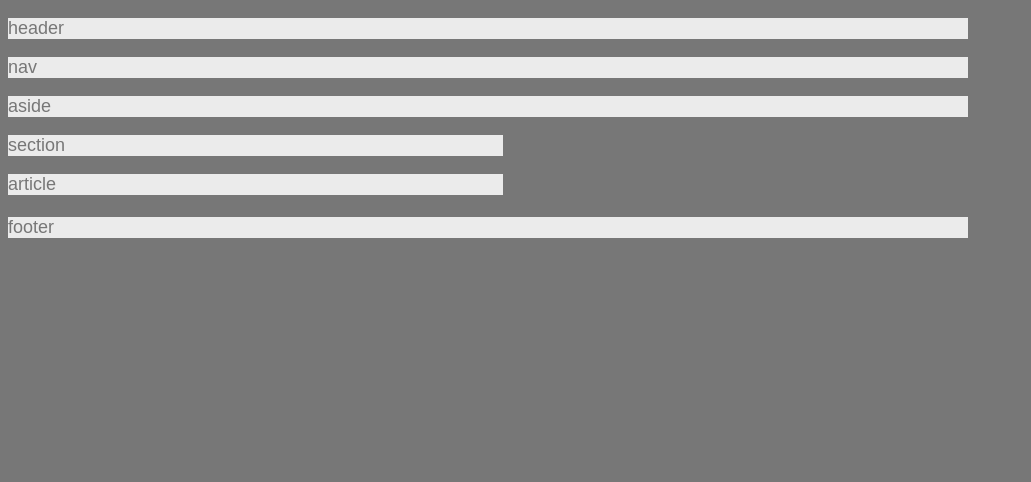
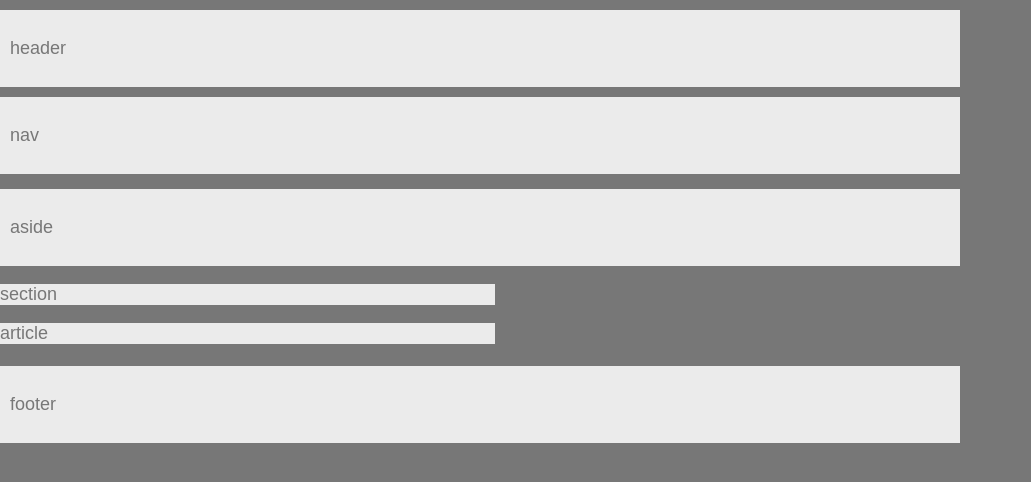
Before and after one commit to nelson521/Wireframe, a plain HTML site: page index.html in a window 1280 px wide. Shown: the whole page, without its empty margins (0-1031 px from the left). Drawn offline with Linux system fonts and the light colour scheme.

Commit message:
added a main element and styled the header and nav

```diff
--- a/index.html
+++ b/index.html
@@ -8,6 +8,7 @@
   <title>Wireframe</title>
 </head>
 <body>
+  <main>
       <header><p>header</p></header>
 
       <nav><p>nav</p></nav>
@@ -26,6 +27,7 @@
           <p></p>
         </article>
       </section>
+  </main>
 
   <footer>
     <p>footer</p>
--- a/style.css
+++ b/style.css
@@ -1,4 +1,5 @@
 body{
+  margin: 0;
   font-family: 'Arial', 'Helvetica Neue', Helvetica, sans-serif;
   color: #777;
   background: #777;
@@ -8,6 +9,7 @@ body{
 
 header, nav, select, aside, footer {
   background-color: #ebebeb;
+  padding: 10px;
 }
 
 article{
@@ -23,3 +25,12 @@ h1, p{
 section{
   width: 495px;
 }
+
+header{
+  margin-top: 10px;
+  margin-bottom: 10px;
+}
+
+nav{
+  margin-bottom: 15px;
+}
```
Lines whose indentation alone changed are shown as unchanged.
